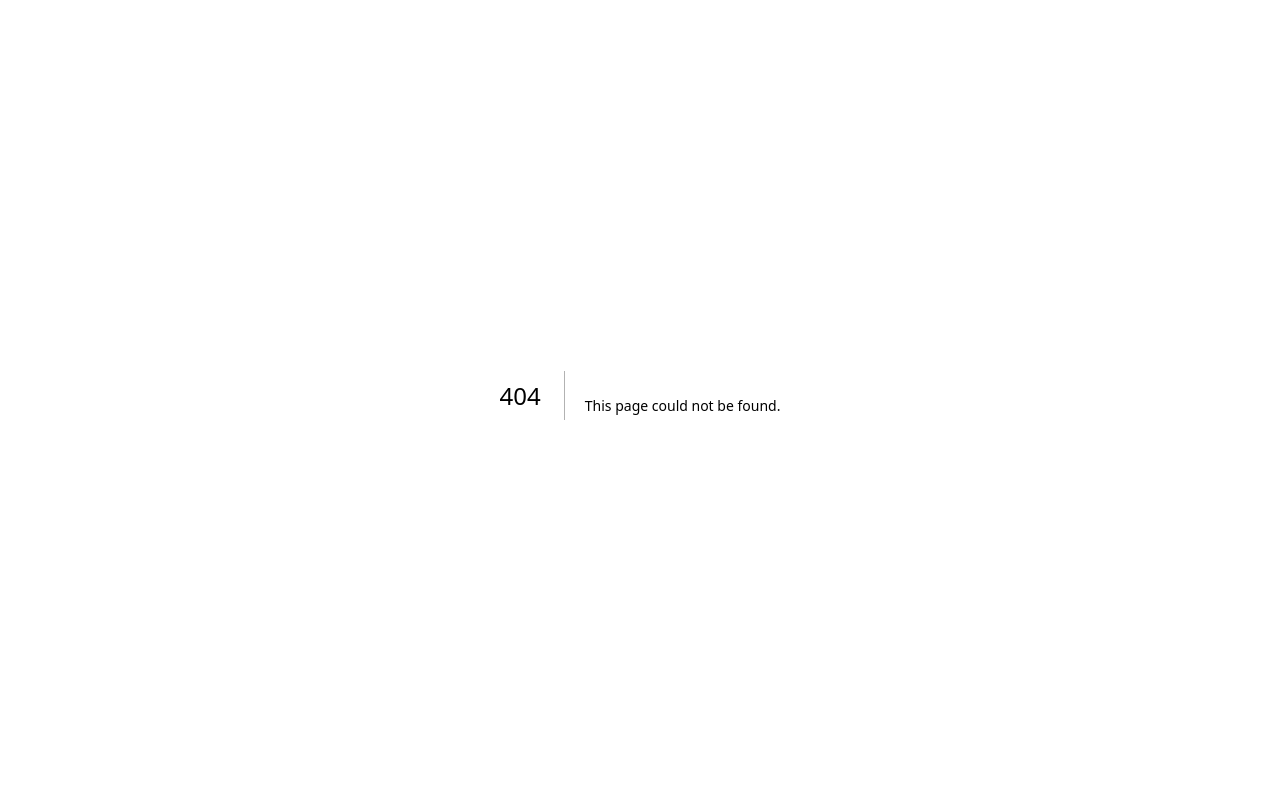
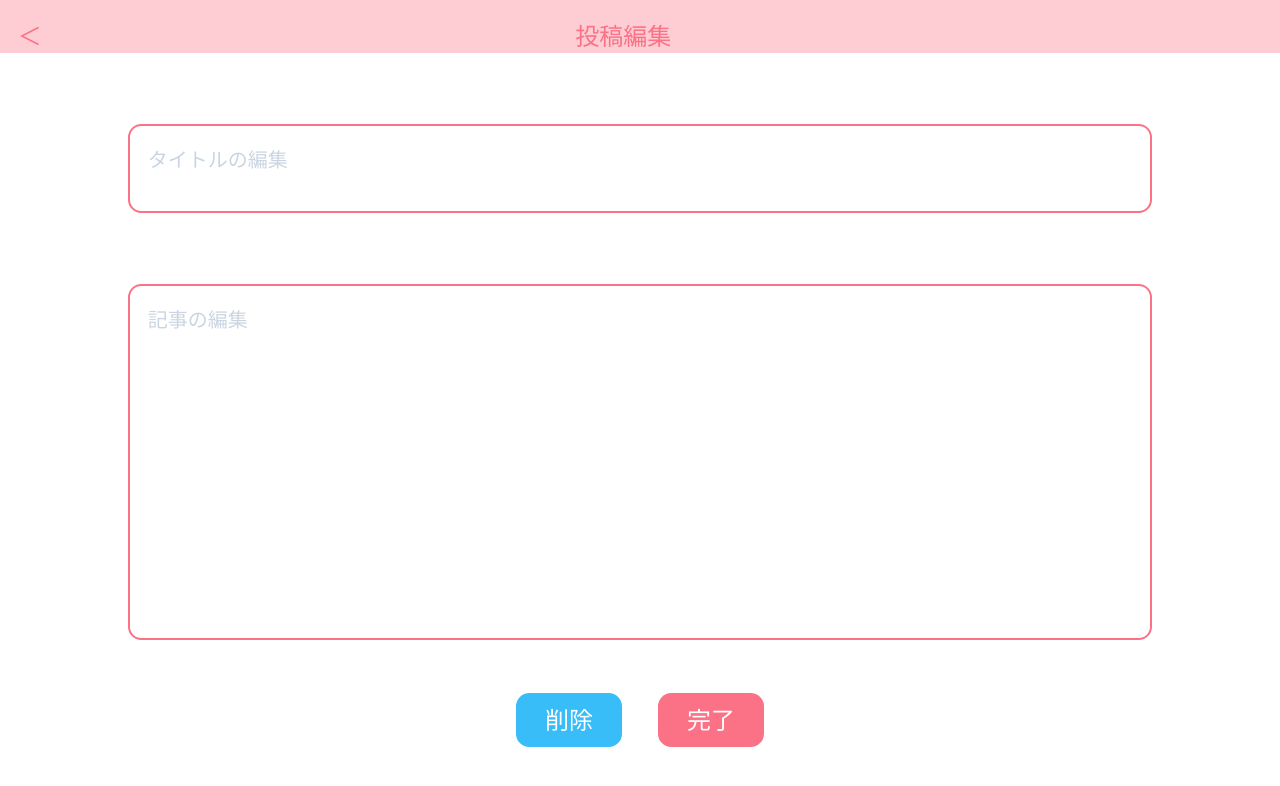
Before and after one commit to beppumisato/international-marriage-community, a Next.js app: page /edit in a window 1280 px wide. Before the commit this address had no page. Shown: the top 786 px of the page. Built offline with nearby package versions, Linux system fonts and the light colour scheme; a web font is replaced by a local one.

Commit message:
投稿編集ページデザイン

```diff
--- /dev/null
+++ b/src/app/edit/page.tsx
@@ -0,0 +1,38 @@
+import React from 'react';
+import Link from 'next/link';
+
+export default function EditPage() {
+  return (
+    <div className='font-kosugi'>
+      <div className='flex text-rose-400 bg-rose-200 h-6 text-[24px] mb-4 p-2'>
+        <Link href={`/mypage/`}>＜</Link>
+        <div className='ml-60'>投稿編集</div>
+      </div>
+      <div className='flex justify-center'>
+        <div className='p-2 m-4 w-4/5 h-10 rounded-md border-2 border-rose-400 text-slate-300 text-[20px]'>
+          タイトルの編集
+        </div>
+      </div>
+      <div className='flex justify-center'>
+        <div className='p-2 m-4 w-4/5 h-40 rounded-md border-2 border-rose-400 text-slate-300 text-[20px]'>
+          記事の編集
+        </div>
+      </div>
+      <div className='flex justify-center'>
+        <button
+          type='submit'
+          className='text-[24px] bg-sky-400 text-white rounded-md hover:bg-sky-500 w-12 h-6 m-2'
+        >
+          削除
+        </button>
+
+        <button
+          type='submit'
+          className='text-[24px] bg-rose-400 text-white rounded-md hover:bg-rose-500 w-12 h-6 m-2'
+        >
+          完了
+        </button>
+      </div>
+    </div>
+  );
+}
```
